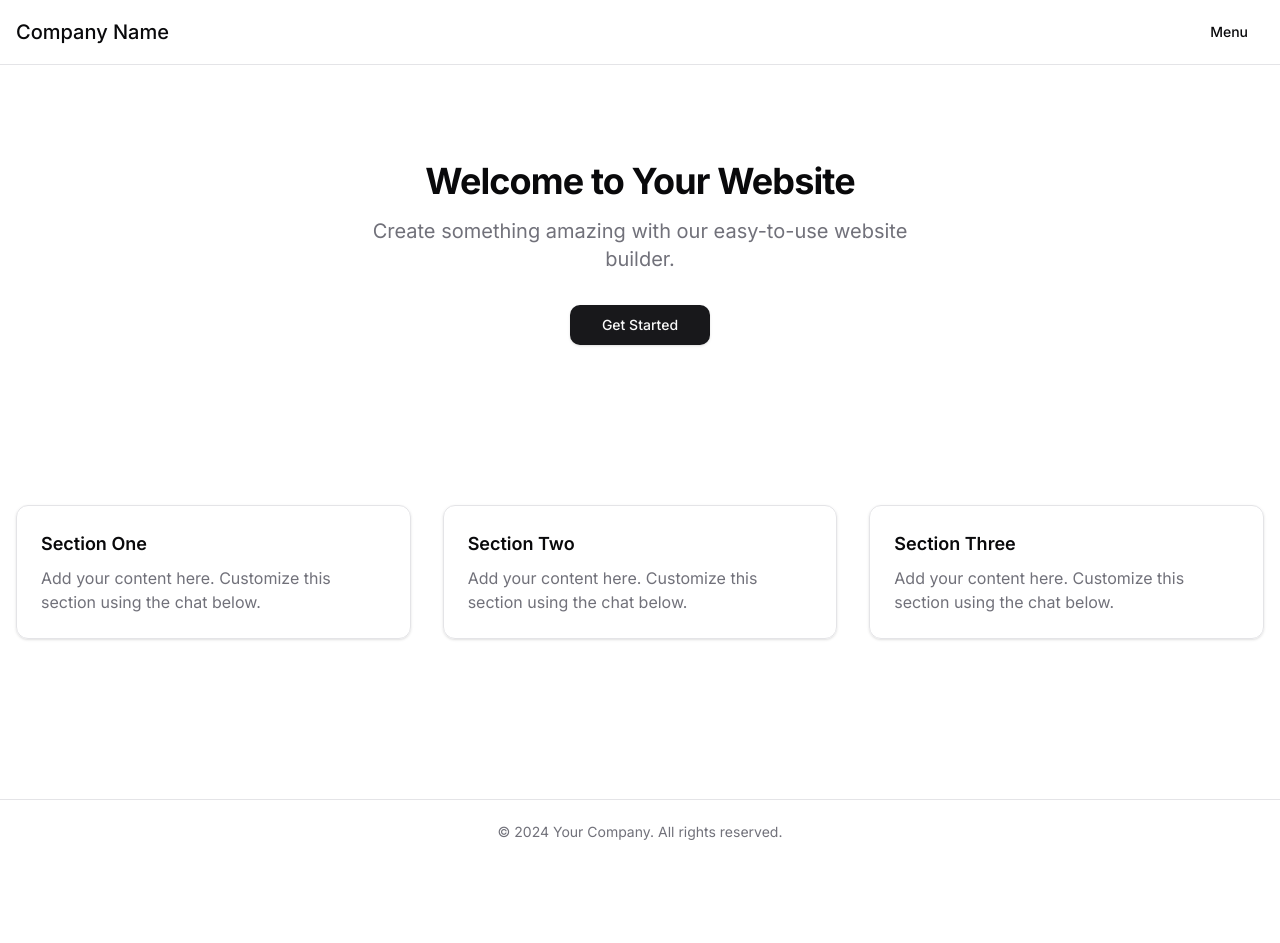
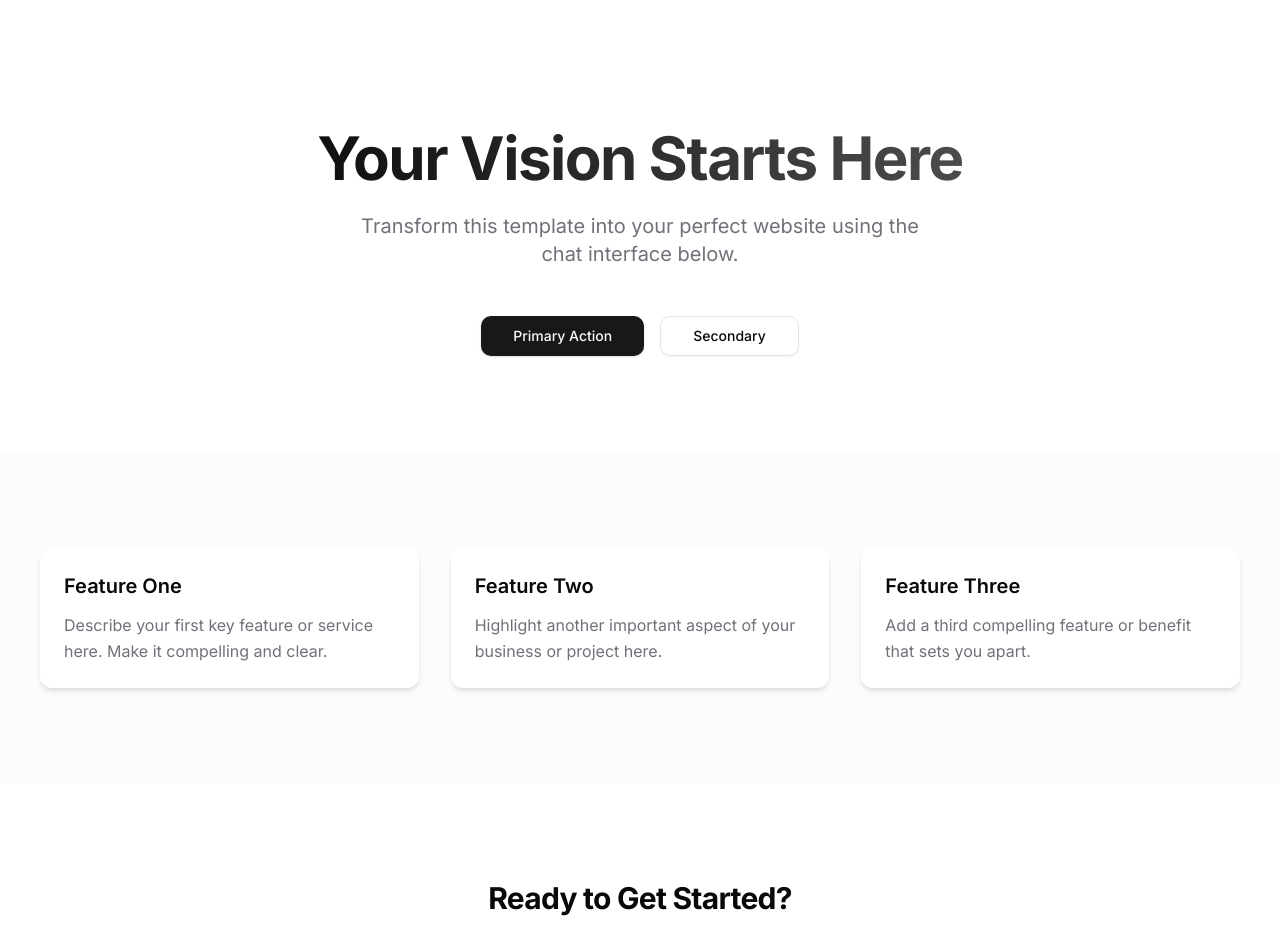
Before and after one commit to magnolia-AI/anton-ejc66, a Next.js app: page / in a window 1280 px wide. Shown: the top 943 px of the page. Before the commit the page ends 864 px from the top, so only its background shows below. Built offline with nearby package versions, Linux system fonts and the light colour scheme.

Commit message:
Update 1 files

```diff
--- a/app/page.tsx
+++ b/app/page.tsx
@@ -4,57 +4,69 @@ import { Card, CardContent } from '@/components/ui/card'
 export default function Home() {
   return (
     <main className="min-h-screen bg-background">
-      {/* Simple Header */}
-      <header className="border-b bg-background/95 backdrop-blur supports-[backdrop-filter]:bg-background/60">
-        <div className="container mx-auto px-4 h-16 flex items-center justify-between">
-          <h1 className="text-xl font-medium">Company Name</h1>
-          <Button variant="ghost">Menu</Button>
+      {/* Hero Section */}
+      <section className="container mx-auto px-4 pt-32 pb-24">
+        <div className="max-w-[800px] mx-auto text-center">
+          <h1 className="text-5xl font-bold tracking-tight lg:text-6xl bg-gradient-to-r from-foreground to-foreground/70 bg-clip-text text-transparent">
+            Your Vision Starts Here
+          </h1>
+          <p className="mt-6 text-xl text-muted-foreground max-w-[600px] mx-auto">
+            Transform this template into your perfect website using the chat interface below.
+          </p>
+          <div className="mt-12 flex gap-4 justify-center">
+            <Button size="lg" className="px-8">Primary Action</Button>
+            <Button size="lg" variant="outline" className="px-8">Secondary</Button>
+          </div>
         </div>
-      </header>
-      {/* Hero Section */}
-      <section className="container mx-auto px-4 py-24 flex flex-col items-center text-center">
-        <h2 className="scroll-m-20 text-4xl font-bold tracking-tight mb-4">
-          Welcome to Your Website
-        </h2>
-        <p className="text-xl text-muted-foreground max-w-[600px] mb-8">
-          Create something amazing with our easy-to-use website builder.
-        </p>
-        <Button size="lg">Get Started</Button>
       </section>
       {/* Content Section */}
-      <section className="container mx-auto px-4 py-16">
-        <div className="grid md:grid-cols-3 gap-8">
-          <Card className="bg-background/50">
+      <section className="container mx-auto px-4 py-24 bg-muted/30">
+        <div className="grid md:grid-cols-3 gap-8 max-w-[1200px] mx-auto">
+          <Card className="bg-background border-none shadow-md hover:shadow-lg transition-shadow">
             <CardContent className="pt-6">
-              <h3 className="text-lg font-semibold mb-2">Section One</h3>
-              <p className="text-muted-foreground">
-                Add your content here. Customize this section using the chat below.
+              <h3 className="text-xl font-semibold mb-3">Feature One</h3>
+              <p className="text-muted-foreground leading-relaxed">
+                Describe your first key feature or service here. Make it compelling and clear.
               </p>
             </CardContent>
           </Card>
-          <Card className="bg-background/50">
+          <Card className="bg-background border-none shadow-md hover:shadow-lg transition-shadow">
             <CardContent className="pt-6">
-              <h3 className="text-lg font-semibold mb-2">Section Two</h3>
-              <p className="text-muted-foreground">
-                Add your content here. Customize this section using the chat below.
+              <h3 className="text-xl font-semibold mb-3">Feature Two</h3>
+              <p className="text-muted-foreground leading-relaxed">
+                Highlight another important aspect of your business or project here.
               </p>
             </CardContent>
           </Card>
-          <Card className="bg-background/50">
+          <Card className="bg-background border-none shadow-md hover:shadow-lg transition-shadow">
             <CardContent className="pt-6">
-              <h3 className="text-lg font-semibold mb-2">Section Three</h3>
-              <p className="text-muted-foreground">
-                Add your content here. Customize this section using the chat below.
+              <h3 className="text-xl font-semibold mb-3">Feature Three</h3>
+              <p className="text-muted-foreground leading-relaxed">
+                Add a third compelling feature or benefit that sets you apart.
               </p>
             </CardContent>
           </Card>
         </div>
       </section>
+      {/* Additional Content Section */}
+      <section className="container mx-auto px-4 py-24">
+        <div className="max-w-[800px] mx-auto text-center">
+          <h2 className="text-3xl font-bold tracking-tight mb-6">
+            Ready to Get Started?
+          </h2>
+          <p className="text-muted-foreground mb-8">
+            Use the chat interface to customize this template. Add your content, change colors, or modify the layout.
+          </p>
+          <Button variant="outline" className="px-8">
+            Call to Action
+          </Button>
+        </div>
+      </section>
       {/* Footer */}
-      <footer className="border-t mt-24">
+      <footer className="border-t">
         <div className="container mx-auto px-4 h-16 flex items-center justify-center">
           <p className="text-sm text-muted-foreground">
-            © 2024 Your Company. All rights reserved.
+            © 2024 Your Brand. All rights reserved.
           </p>
         </div>
       </footer>
```
